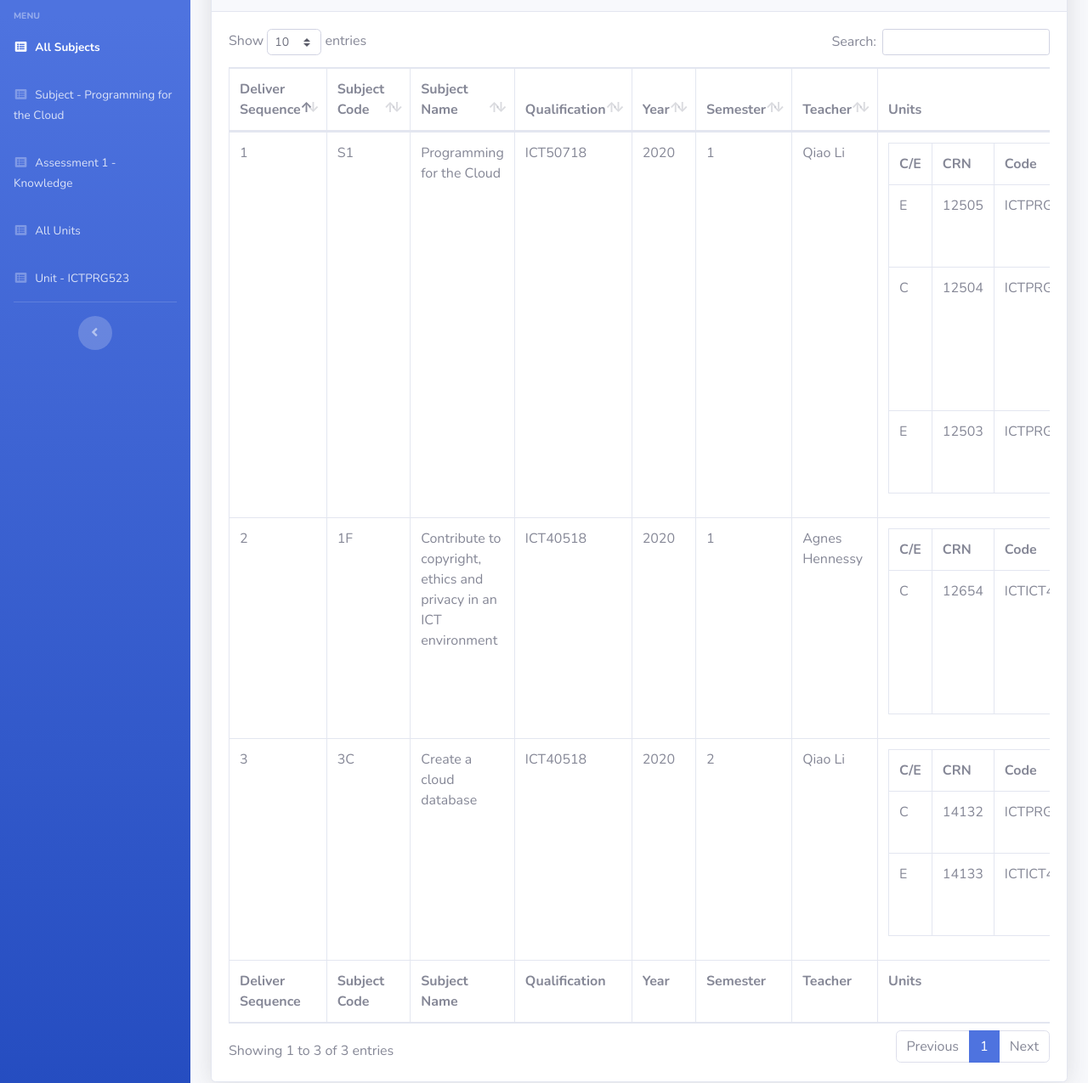
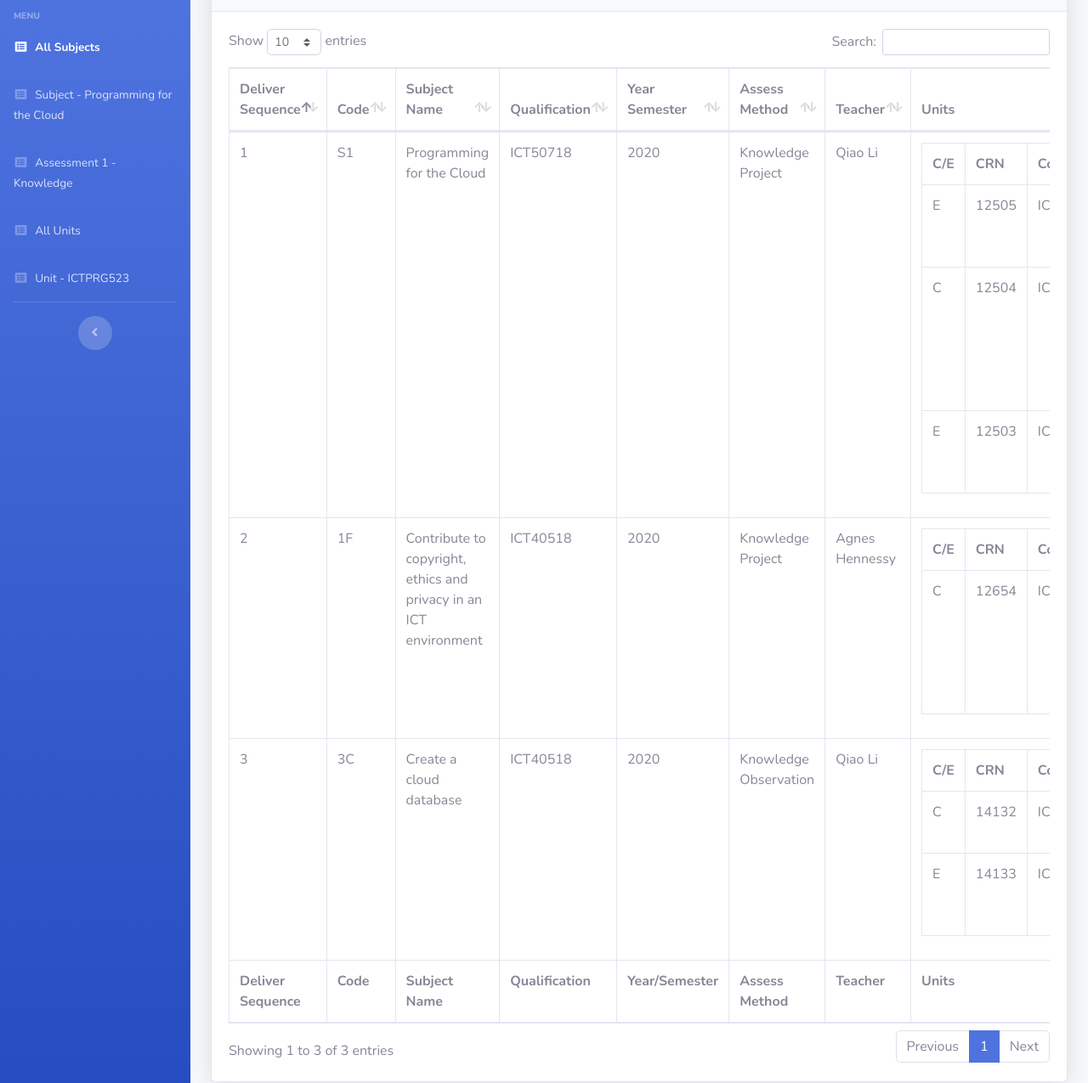
Before and after one commit to qiaoli116/TnL-mockup, a website with bundled scripts: page t&l-subject-list.html in a window 1280 px wide. Shown: the part 133-1408 px from the top of the page at 85% size. Built offline with nearby package versions, Linux system fonts and the light colour scheme.

Commit message:
as per Jamie's comments

```diff
--- a/t&l-subject-list.html
+++ b/t&l-subject-list.html
@@ -299,11 +299,11 @@
                   <thead>
                     <tr>
                       <th>Deliver Sequence</th>
-                      <th>Subject Code</th>
+                      <th>Code</th>
                       <th>Subject Name</th>
                       <th>Qualification</th>
-                      <th>Year</th>
-                      <th>Semester</th>
+                      <th>Year<br/>Semester</th>
+                      <th>Assess Method</th>
                       <th>Teacher</th>
                       <th>Units</th>
                       <th>Action</th>
@@ -312,11 +312,11 @@
                   <tfoot>
                     <tr>
                       <th>Deliver Sequence</th>
-                      <th>Subject Code</th>
+                      <th>Code</th>
                       <th>Subject Name</th>
                       <th>Qualification</th>
-                      <th>Year</th>
-                      <th>Semester</th>
+                      <th>Year/Semester</th>
+                      <th>Assess Method</th>
                       <th>Teacher</th>
                       <th>Units</th>
                       <th>Action</th>
@@ -329,7 +329,7 @@
                       <td>Programming for the Cloud</td>
                       <td>ICT50718</td>
                       <td>2020</td>
-                      <td>1</td>
+                      <td>Knowledge<br/>Project</td>
                       <td>Qiao Li</td>
                       <td>
                         <table class="table table-bordered" width="100%" cellspacing="0">
@@ -402,7 +402,7 @@
                       <td>Contribute to copyright, ethics and privacy in an ICT environment</td>
                       <td>ICT40518</td>
                       <td>2020</td>
-                      <td>1</td>
+                      <td>Knowledge<br/>Project</td>
                       <td>Agnes Hennessy</td>
                       <td>
                         <table class="table table-bordered" width="100%" cellspacing="0">
@@ -449,7 +449,7 @@
                       <td>Create a cloud database</td>
                       <td>ICT40518</td>
                       <td>2020</td>
-                      <td>2</td>
+                      <td>Knowledge<br/>Observation</td>
                       <td>Qiao Li</td>
                       <td>
                         <table class="table table-bordered" width="100%" cellspacing="0">
```
Also changed, not shown: t&l-unit-ICTPRG523.html (+1 -1 lines), t&l-unit-list.html (+1 -1 lines).
